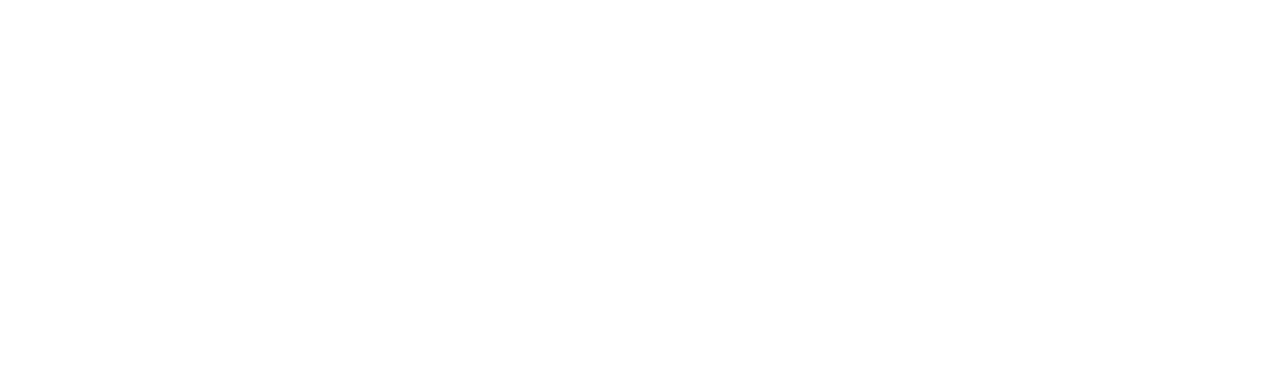
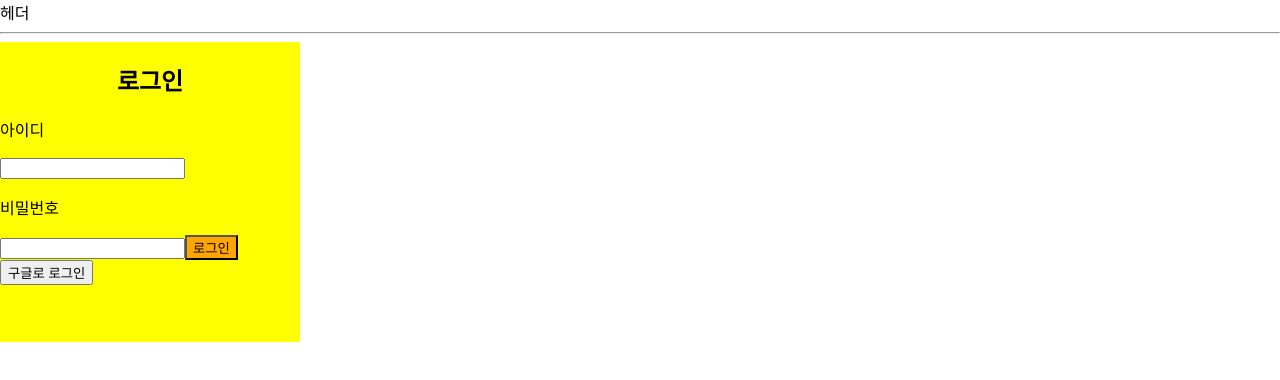
Before and after one commit to jeLee94/GND, a React (Create React App) app: page / in a window 1280 px wide. Shown: the top 380 px of the page. Built offline with nearby package versions, Linux system fonts and the light colour scheme.

Commit message:
design: 로그인 UI 작업

```diff
--- a/src/App.tsx
+++ b/src/App.tsx
@@ -1,5 +1,7 @@
+import LoginPage from "./pages/LoginPage";
+
 function App() {
-  return <div></div>;
+  return <LoginPage />;
 }
 
 export default App;
--- a/src/pages/LoginPage.tsx
+++ b/src/pages/LoginPage.tsx
@@ -1,4 +1,45 @@
+import styled from "styled-components";
+
 //로그인 회원가입 화면
-const LoginPage = () => {};
+const LoginPage = () => {
+  return (
+    <>
+      <header>헤더</header>
+      <hr></hr>
+      <LoginContainer>
+        <Login>로그인</Login>
+
+        <div>
+          <p>아이디</p>
+          <input />
+          <p>비밀번호</p>
+          <input />
+          <LoginButton>로그인</LoginButton>
+          <button>구글로 로그인</button>
+        </div>
+      </LoginContainer>
+    </>
+  );
+};
 
 export default LoginPage;
+
+//로그인 전체
+const LoginContainer = styled.div`
+  position: absolute;
+  width: 300px;
+  height: 300px;
+  background-color: yellow;
+`;
+
+//로그인 타이틀
+const Login = styled.h2`
+  /* display: flex; */
+  align-items: center;
+  text-align: center;
+`;
+
+//로그인버튼
+const LoginButton = styled.button`
+  background-color: orange;
+`;
```
Also changed, not shown: package.json (+6 -2 lines), 2 other files (tests, documents, lock files or other folders).
